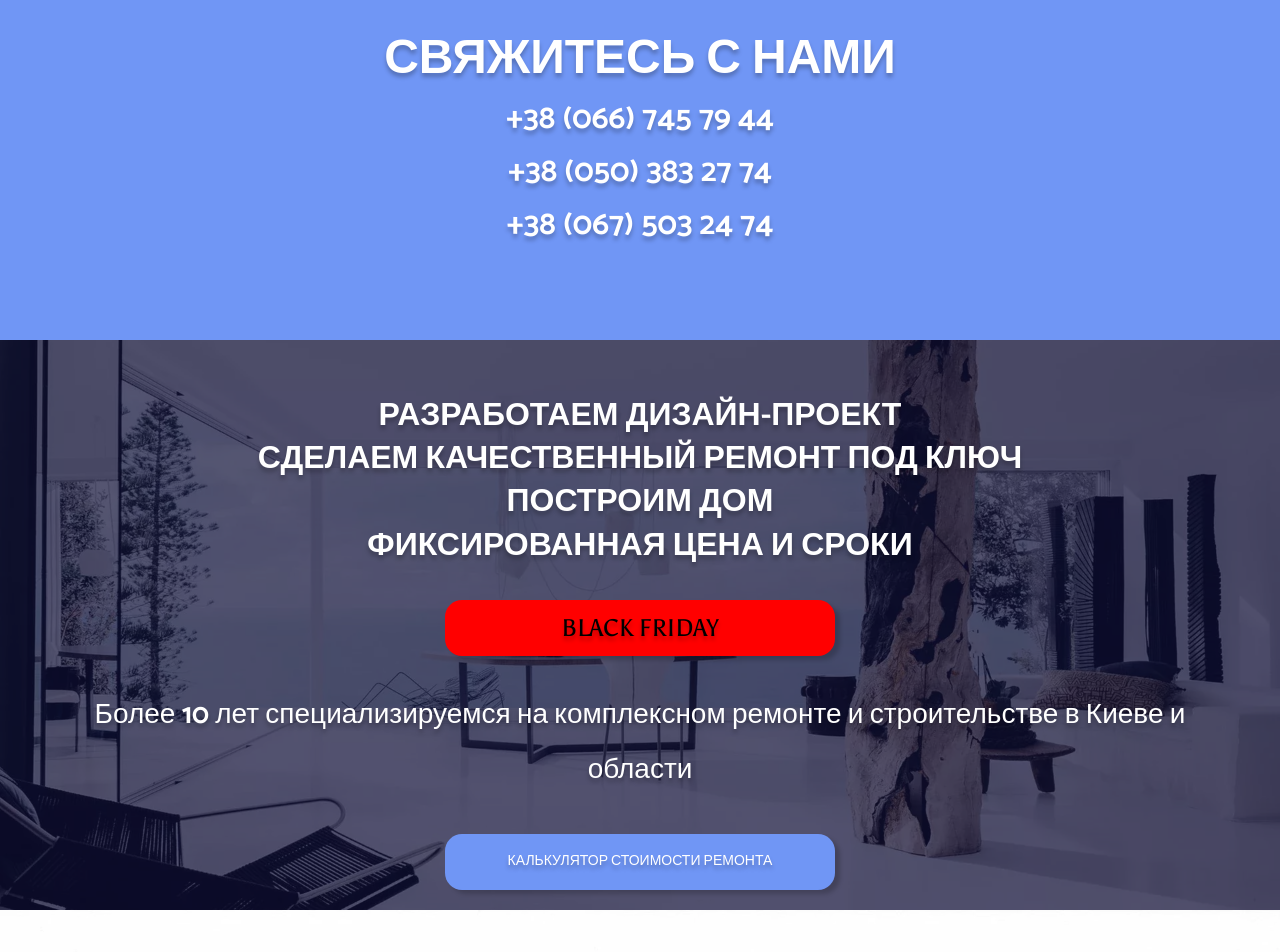
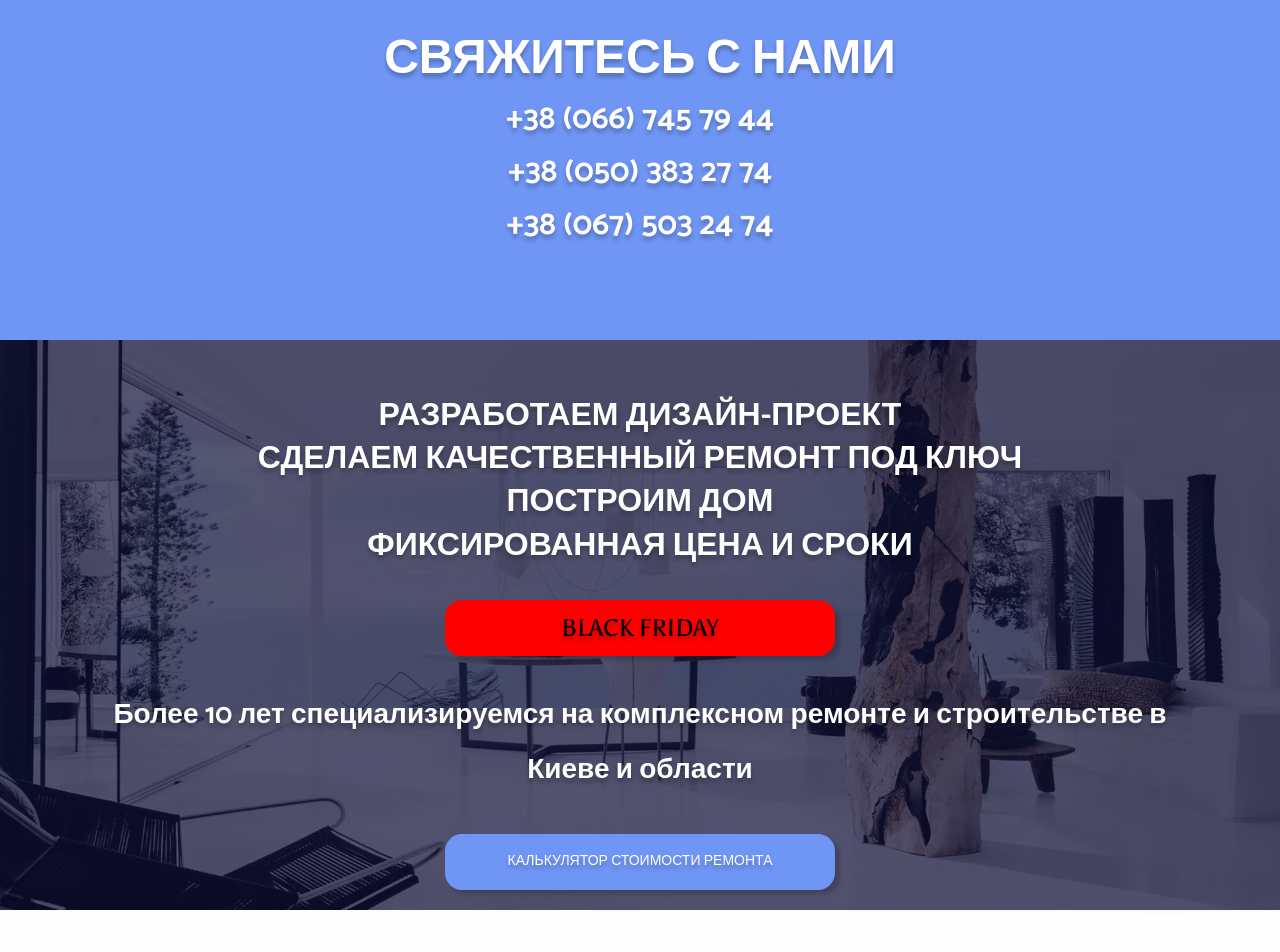
Before and after one commit to AnastasiiaKonovalenko/Remont, a Vue app: page / in a window 1280 px wide. Shown: the top 952 px of the page. Built offline with nearby package versions, Linux system fonts and the light colour scheme; a small style sheet from the web is missing.

Commit message:
feat: fonts

```diff
--- a/public/index.html
+++ b/public/index.html
@@ -4,6 +4,9 @@
     <meta charset="utf-8">
     <meta http-equiv="X-UA-Compatible" content="IE=edge">
     <meta name="viewport" content="width=device-width,initial-scale=1.0">
+      <link rel="preconnect" href="https://fonts.gstatic.com">
+      <link href="https://fonts.googleapis.com/css2?family=Catamaran&display=swap" rel="stylesheet">
+      <link href="https://fonts.googleapis.com/css2?family=Catamaran:wght@400;700&display=swap" rel="stylesheet">
     <link rel="icon" href="<%= BASE_URL %>favicon.ico">
     <title><%= htmlWebpackPlugin.options.title %></title>
   </head>
--- a/src/components/Examples.vue
+++ b/src/components/Examples.vue
@@ -121,7 +121,7 @@
 }
 
 .close-btn {
-    font-family: 'Catamaran-Regular', sans-serif;
+    font-family: 'Catamaran', sans-serif;
     right: 0;
     bottom: 60px;
     position: absolute;
--- a/src/components/First.vue
+++ b/src/components/First.vue
@@ -285,7 +285,8 @@
 
        &-link {
            color: white;
-           font-family: 'Catamaran-Bold', sans-serif;
+           font-family: 'Catamaran', sans-serif;
+           font-weight: 700;
            text-shadow: 0 4px 4px rgba(0, 0, 0, 0.25);
            font-size: 48px;
            line-height: 18px;
@@ -306,8 +307,8 @@
        }
 
        &-heading {
-           font-family: 'Catamaran-Bold', sans-serif;
-           font-weight: bold;
+           font-family: 'Catamaran', sans-serif;
+           font-weight: 700;
            font-size: 56px;
            color: #FFFFFF;
            text-shadow: 0 4px 4px rgba(0, 0, 0, 0.25);
@@ -318,7 +319,8 @@
        }
 
        &-text {
-           font-family: 'Catamaran-Bold', sans-serif;
+           font-family: 'Catamaran', sans-serif;
+           font-weight: 700;
            font-size: 46px;
            line-height: 55px;
            text-align: center;
@@ -357,7 +359,8 @@
        }
 
        &-heading {
-           font-family: 'Catamaran-Bold', sans-serif;
+           font-family: 'Catamaran', sans-serif;
+           font-weight: 700;
            font-size: 24px;
            line-height: 37px;
            color: #FFFFFF;
@@ -371,9 +374,9 @@
    .list {
        margin-left: 68px;
        &-item {
-           font-family: 'Catamaran-Bold', sans-serif;
+           font-family: 'Catamaran', sans-serif;
            list-style: none;
-           font-weight: bold;
+           font-weight: 700;
            font-size: 24px;
            line-height: 37px;
            color: #FFFFFF;
@@ -431,8 +434,8 @@
        margin-bottom: 14px;
 
        & span {
-           font-family: 'Catamaran-Bold', sans-serif;
-           font-weight: bold;
+           font-family: 'Catamaran', sans-serif;
+           font-weight: 700;
            font-size: 24px;
            line-height: 37px;
            color: #FFFFFF;
@@ -455,16 +458,16 @@
 
            & p {
                margin-left: 10px;
-               font-family: 'Catamaran-Bold', sans-serif;
-               font-weight: bold;
+               font-family: 'Catamaran', sans-serif;
+               font-weight: 700;
                font-size: 28px;
                color: #fff;
                text-shadow: 0 4px 4px rgba(0, 0, 0, 0.25);
            }
        }
        &-tel, &-email, &-schedule {
-           font-family: 'Catamaran-Bold', sans-serif;
-           font-weight: bold;
+           font-family: 'Catamaran', sans-serif;
+           font-weight: 700;
            font-size: 28px;
            color: #fff;
            text-decoration: none;
@@ -481,7 +484,7 @@
            position: absolute;
            top: 205px;
            left: 212px;
-           font-family: 'Catamaran-Regular', sans-serif;
+           font-family: 'Catamaran', sans-serif;
            font-weight: bold;
            font-size: 26px;
            color: #fff;
@@ -531,7 +534,7 @@
 
    .step {
        position: absolute;
-       font-family: 'Catamaran-Regular', sans-serif;
+       font-family: 'Catamaran', sans-serif;
        font-weight: bold;
        font-size: 17px;
        line-height: 21px;
--- a/src/components/Form.vue
+++ b/src/components/Form.vue
@@ -15,7 +15,7 @@
                     <GenericBtn
                         :btn-background="'#7096F5'"
                         :text-color="'#fff'"
-                        :text-font-family="'\'Catamaran-Bold\', sans-serif'"
+                        :text-font-family="'\'Catamaran\', sans-serif'"
                         :btn-type="'calculator'"
                         :btn-heading="'КАЛЬКУЛЯТОР СТОИМОСТИ РЕМОНТА'"
                         :ripple-color="'info'"
@@ -244,7 +244,7 @@
     padding-top: 8%;
 
     &-heading {
-        font-family: 'Catamaran-Regular', sans-serif;
+        font-family: 'Catamaran', sans-serif;
         font-weight: 700;
         font-size: 36px;
         text-align: center;
@@ -253,7 +253,7 @@
 
 
     &-text {
-        font-family: 'Catamaran-Regular', sans-serif;
+        font-family: 'Catamaran', sans-serif;
         min-width: 100px;
         font-weight: 700;
         font-size: 36px;
@@ -273,7 +273,7 @@
         outline: none;
         height: 100%;
         width: 100%;
-        font-family: 'Catamaran-Regular', sans-serif;
+        font-family: 'Catamaran', sans-serif;
         font-weight: 700;
         font-size: 36px;
         line-height: 1;
@@ -307,7 +307,7 @@
         min-width: 106px;
         height: 86px;
         margin-top: 128px;
-        font-family: 'Catamaran-Regular', sans-serif;
+        font-family: 'Catamaran', sans-serif;
         font-weight: 600;
         font-size: 36px;
         padding: 0 10px;
--- a/src/components/GenericBtn.vue
+++ b/src/components/GenericBtn.vue
@@ -43,7 +43,7 @@
         },
         textFontFamily: {
             type: String,
-            default: '\'Catamaran-Bold\', sans-serif'
+            default: '\'Catamaran\', sans-serif'
         },
         textFontSize: {
             type: String,
--- a/src/styles/fonts.css
+++ b/src/styles/fonts.css
@@ -1,19 +1,6 @@
-
-@font-face {
-    font-family: 'Catamaran-Bold';
-    src: url(../assets/fonts/Catamaran-Bold.ttf);
-    font-display: swap;
-}
-
 @font-face {
     font-family: 'Catamaran-Medium';
     src: url(../assets/fonts/Catamaran-Medium.ttf);
-    font-display: swap;
-}
-
-@font-face {
-    font-family: 'Catamaran-Regular';
-    src: url(../assets/fonts/Catamaran-Regular.ttf);
     font-display: swap;
 }
 
```
